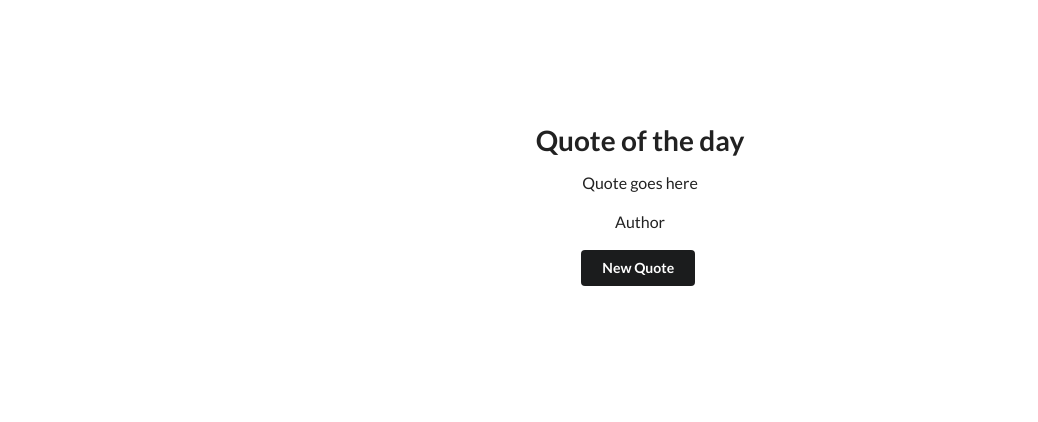
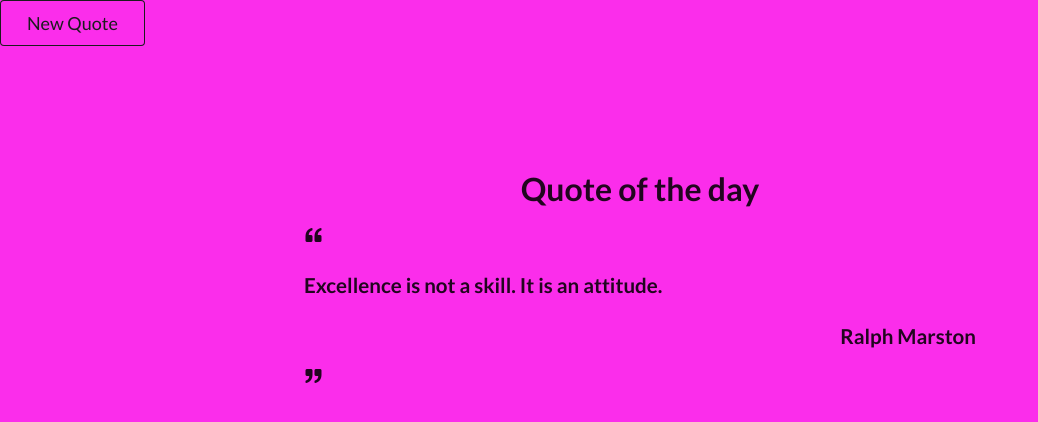
Before and after one commit to abu-hasib/random-quote-machine, a plain HTML site: page index.html in a window 1280 px wide. Shown: the whole page, without its empty margins (0-1038 px from the left). Drawn offline with nearby package versions, Linux system fonts and the light colour scheme.

Commit message:
fixed double quotes on author and text

```diff
--- a/index.html
+++ b/index.html
@@ -7,33 +7,41 @@
 	<link rel="stylesheet" href="https://cdn.jsdelivr.net/npm/semantic-ui@2.2.13/dist/semantic.min.css">
 	<script src="https://ajax.googleapis.com/ajax/libs/jquery/3.2.1/jquery.min.js"></script>
         	<script src="https://cdn.jsdelivr.net/npm/semantic-ui@2.2.13/dist/semantic.min.js"></script>
-
-
-
 </head>
 <body>
         <header>
-
+        		<div id="getQuote" class="ui vertical basic secondary animated big button" tabindex="0">
+			<div class="visible content">New Quote</div>
+			<div class="hidden content">
+			<i class="right arrow icon"></i>
+			</div>
+		</div>
         </header>
 
-        	<section class="ui grid centered">
-                <div class="ui  raised very padded  text container">
-                	<h1 class="ui header">Quote of the day</h1>
-		<p class="quoteText">Quote goes here</p>
-                	<p class="ui quoteAuthor text aligned right">Author</p>
-                	<button id="getQuote" class="ui secondary button">New Quote</button>
-                </div>
+        	<section class="ui grid">
+		<div class="ui  raised very padded text container" id="wrapper">
+
+			<div class="ui huge center aligned header">Quote of the day</div>
+			<i class="quote left icon"></i>
+			<div class="ui medium header quoteText">Excellence is not a skill. It is an attitude.</div>
+			<div class="ui medium aligned right header quoteAuthor">Ralph Marston</div>
+			<i class="quote right icon"></i>
+		</div>
         	</section>
 
 
         	<script>
 		$(document).ready(function() {
-
+			$('body').css({'background-color': '#fb2deb'});
 			$("#getQuote").on("click", function(){
 				$.getJSON("https://cors-anywhere.herokuapp.com/http://api.forismatic.com/api/1.0/?method=getQuote&key=457653&format=json&lang=en", function(json) {
 				var text = json.quoteText;
-				$(".quoteText").html(text.slice(0, text.length - 1));
-				$(".quoteAuthor").html(json.quoteAuthor);
+				if (json.quoteAuthor !== 'Buddha'  || json.quoteAuthor !== 'Confucius') {
+					console.log(json.quoteAuthor);
+					$(".quoteText").html(text.slice(0, text.length - 1));
+					$(".quoteAuthor").html(json.quoteAuthor);
+				}
+
 				var x = Math.round(0xffffff * Math.random()).toString(16);
 			        	var y = (6-x.length);
 			           var z = '000000';
```
